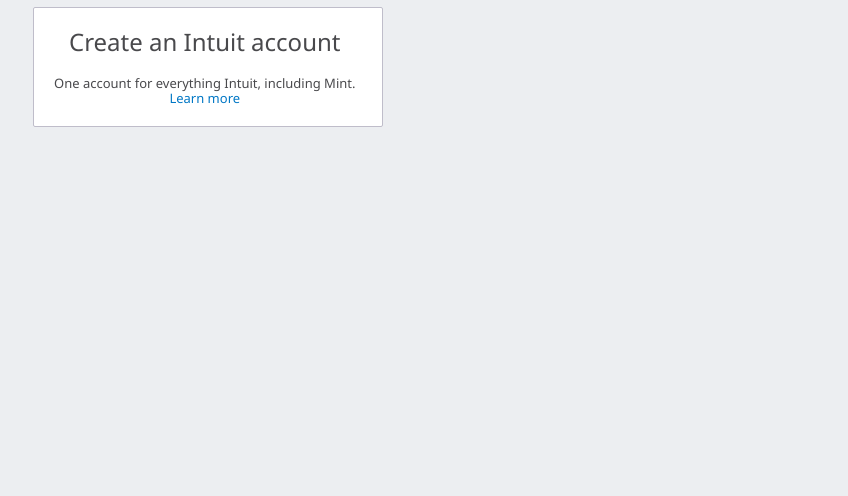
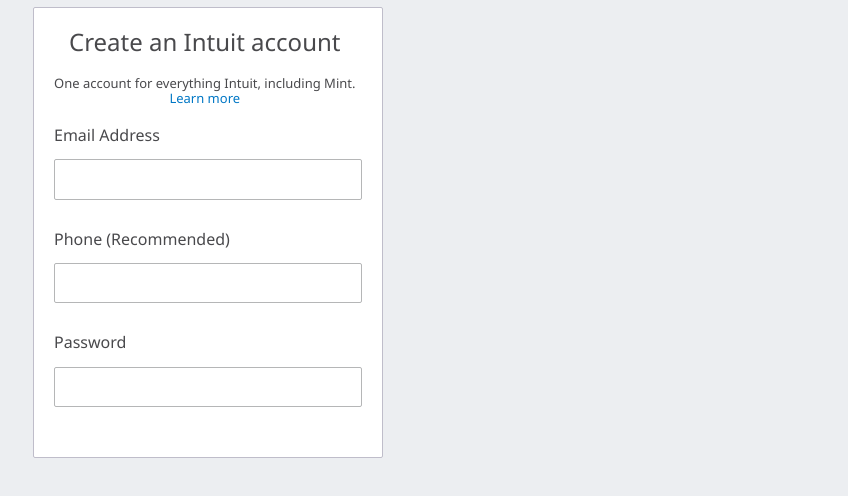
Before and after one commit to dipbazz/html-forms, a plain HTML site: page index.html in a window 1280 px wide. Shown: the part 170-666 px from the top of the page, without its empty margins (432-1280 px from the left). Drawn offline with nearby package versions, Linux system fonts and the light colour scheme.

Commit message:
Added form input element with styles.
Added input element:
	- email
	- tel
	- password

```diff
--- a/index.html
+++ b/index.html
@@ -84,6 +84,20 @@
                 </p>
             </legend>
 
+            <fieldset>
+                <div class="input-group">
+                    <label for="email" class="light-color">Email Address</label>
+                    <input type="email" name="email" id="email">
+                </div>
+                <div class="input-group">
+                    <label for="phone" class="light-color">Phone (Recommended)</label>
+                    <input type="tel" name="phone" id="phone">
+                </div>
+                <div class="input-group">
+                    <label for="password" class="light-color">Password</label>
+                    <input type="password" name="password" id="password">
+                </div>
+            </fieldset>
 
         </form>
 
--- a/styles/style.css
+++ b/styles/style.css
@@ -4,6 +4,7 @@
     margin: 0;
     padding: 0;
     font-family: 'Segoe UI', Tahoma, Geneva, Verdana, sans-serif;
+    box-sizing: border-box;
 }
 .btn-blue{
     background: #0077C5;
@@ -89,5 +90,20 @@ body{
     padding: 20px;
     margin-top: 10px;
 }
+fieldset{
+    border: none;
+    padding: 0;
+    margin-top: 20px;
+}
+.input-group{
+    margin-bottom: 30px;
+}
+.input-group input{
+    margin-top: 15px;
+    width: 100%;
+    padding: 10px;
+    border: 1px solid #b5b6b7;
+    border-radius: 2px;
+}
 
 /* Footer */
```
